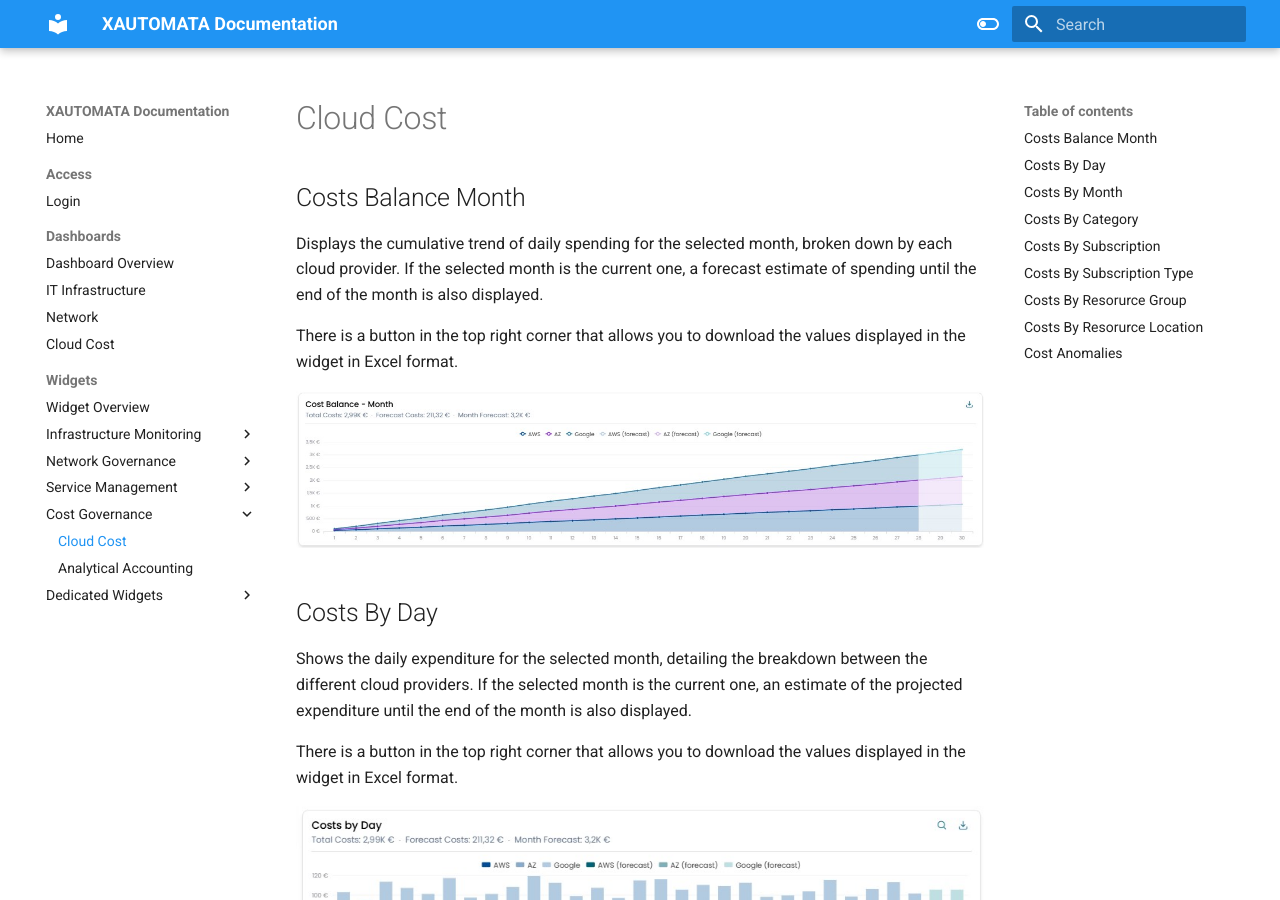
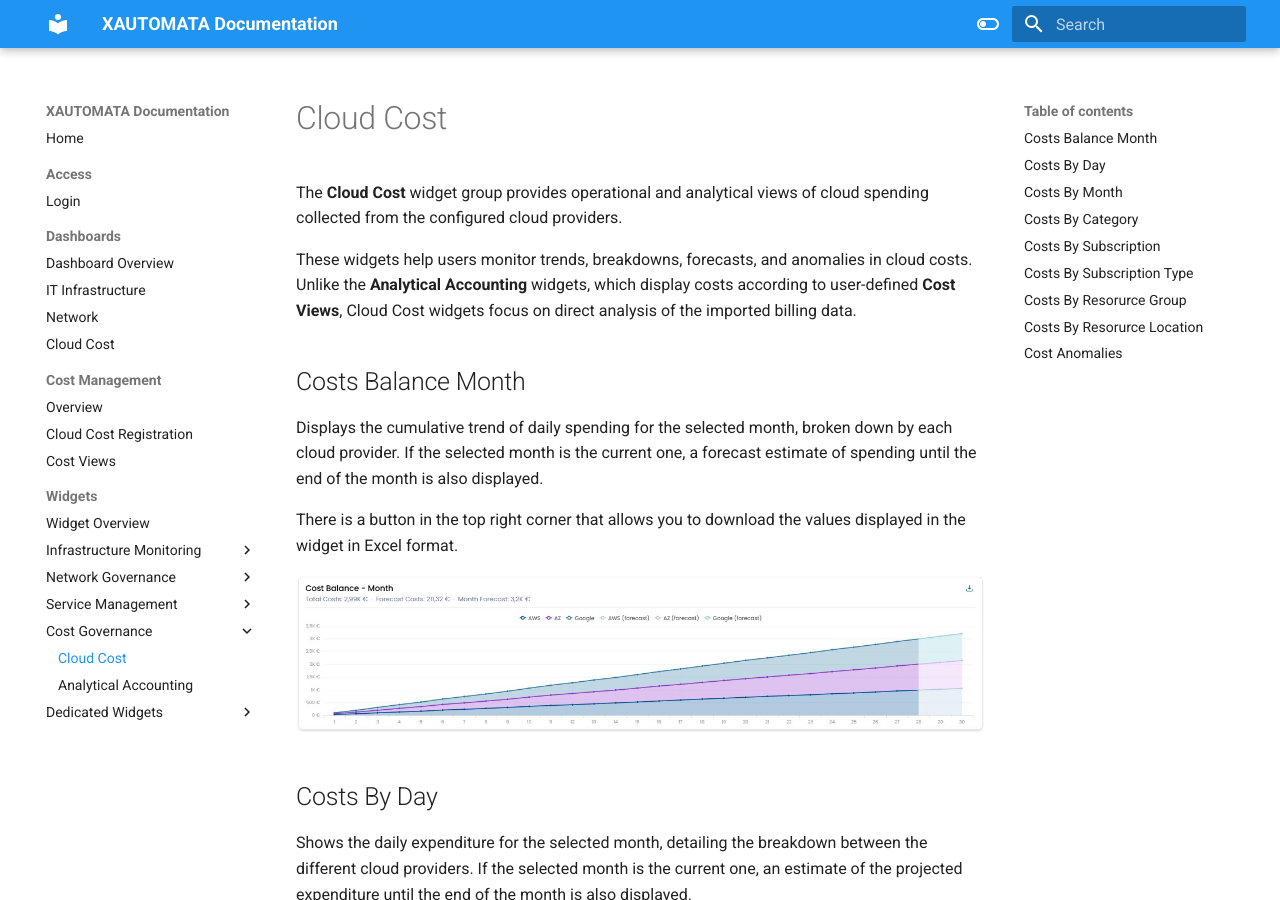
Before and after one commit to xautomata/User-Interface-Manual, an MkDocs documentation site: the page built from docs/widget_cloudcost.md, in a window 1280 px wide and 900 px high. Built offline with MkDocs 1.6.1 and Material for MkDocs 9.7.7, drawn with Linux system fonts in a browser that asks for light colours.

Commit message:
Add cloud cost documentation and widget organization; enhance navigation in mkdocs

```diff
--- a/docs/widget_cloudcost.md
+++ b/docs/widget_cloudcost.md
@@ -1,4 +1,10 @@
 # Cloud Cost
+
+The **Cloud Cost** widget group provides operational and analytical views of cloud spending collected from the configured cloud providers.
+
+These widgets help users monitor trends, breakdowns, forecasts, and anomalies in cloud costs.
+Unlike the **Analytical Accounting** widgets, which display costs according to user-defined **Cost Views**, Cloud Cost widgets focus on direct analysis of the imported billing data.
+
 
 ## Costs Balance Month
 
--- a/mkdocs.yml
+++ b/mkdocs.yml
@@ -67,6 +67,11 @@ nav:
       - Network: network_dashboard.md
       - Cloud Cost: cloudcost_dashboard.md
 
+  - Cost Management:
+      - Overview: cost_management_overview.md
+      - Cloud Cost Registration: cloud_cost_registration.md
+      - Cost Views: cost_views.md
+
   - Widgets:
       - Widget Overview: widget_overview.md
 
@@ -90,6 +95,5 @@ nav:
       - Dedicated Widgets:
           - MCD Dedicated: widget_mcd_dedicated.md
 
-
 copyright:
   All rights reserved
```
Also changed, not shown: docs/cloud_cost_registration.md (added, +22 -0 lines), docs/cost_management_overview.md (added, +18 -0 lines), docs/cost_views.md (added, +26 -0 lines), docs/widget_analytical.md (+15 -8 lines), docs/widget_overview.md (+1 -1 lines).
